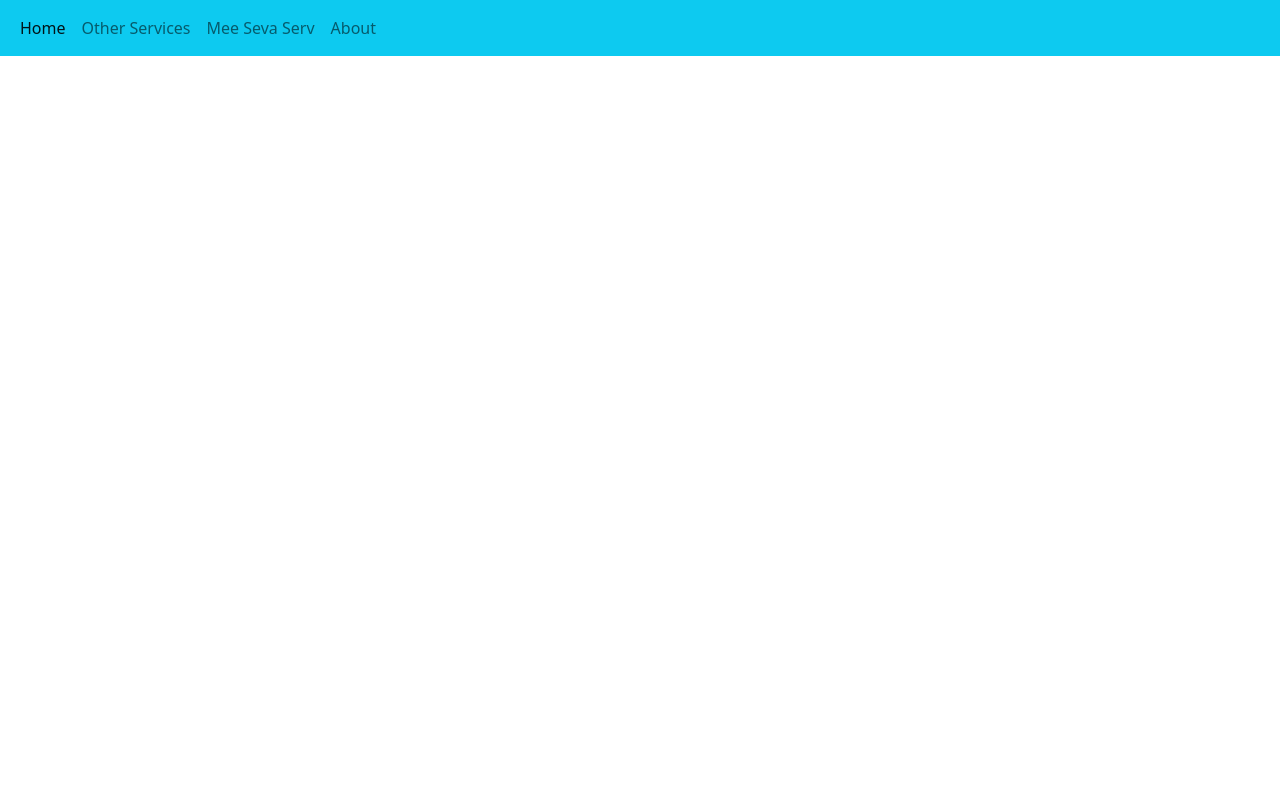
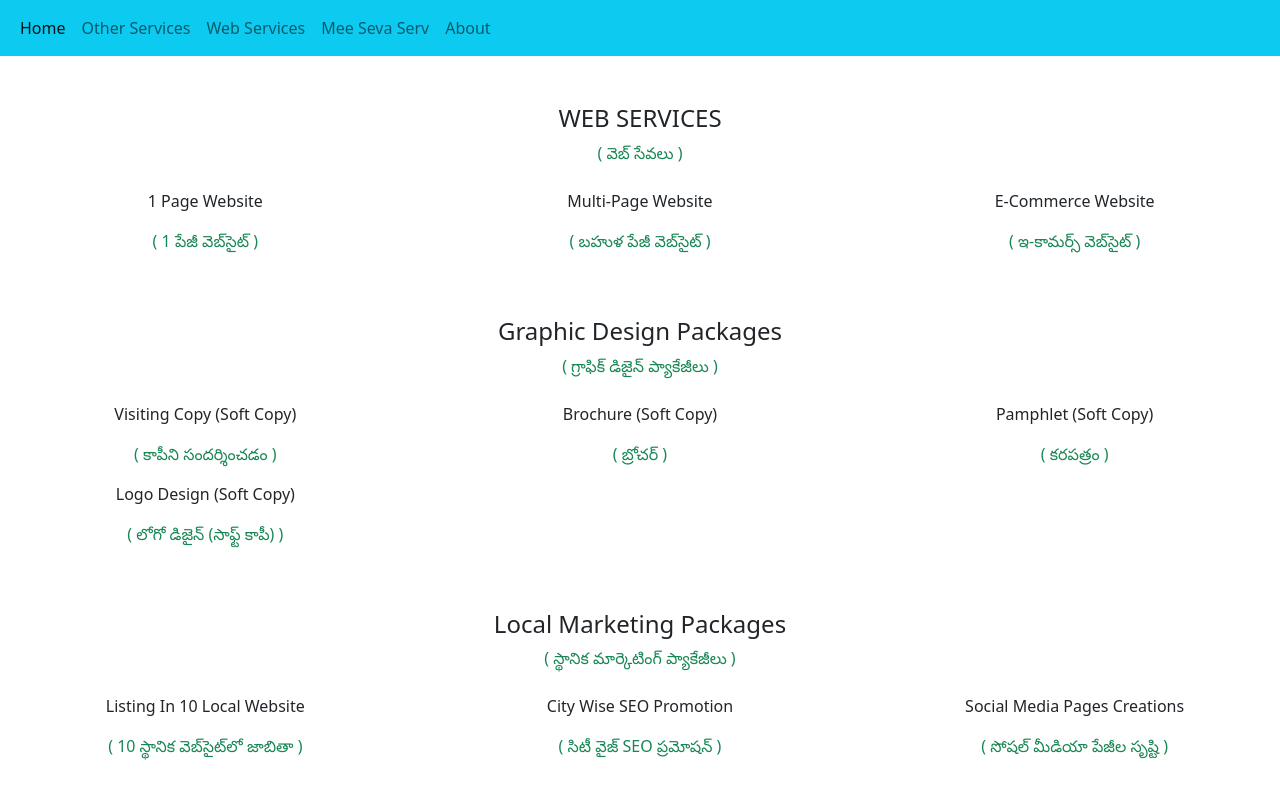
Before and after one commit to Vardhan-goud/GSTSuvidhaKendra, an Angular app: page /webServices in a window 1280 px wide. Before the commit this address led to /. Built offline with nearby package versions, Linux system fonts and the light colour scheme.

Commit message:
feat:added web services

```diff
--- a/src/app/app-routing.module.ts
+++ b/src/app/app-routing.module.ts
@@ -1,7 +1,10 @@
 import { NgModule } from '@angular/core';
 import { RouterModule, Routes } from '@angular/router';
+import { WebservicesComponent } from './webservices/webservices.component';
 
-const routes: Routes = [];
+const routes: Routes = [
+  {path:"webServices",component:WebservicesComponent}
+];
 
 @NgModule({
   imports: [RouterModule.forRoot(routes)],
--- a/src/app/app.component.html
+++ b/src/app/app.component.html
@@ -1 +1,2 @@
 <app-navigation></app-navigation>
+<router-outlet></router-outlet>
--- a/src/app/app.module.ts
+++ b/src/app/app.module.ts
@@ -4,11 +4,15 @@ import { BrowserModule } from '@angular/platform-browser';
 import { AppRoutingModule } from './app-routing.module';
 import { AppComponent } from './app.component';
 import { NavigationComponent } from './navigation/navigation.component';
+import { WebservicesComponent } from './webservices/webservices.component';
+
 
 @NgModule({
   declarations: [
     AppComponent,
-    NavigationComponent
+    NavigationComponent,
+    WebservicesComponent,
+
   ],
   imports: [
     BrowserModule,
--- a/src/app/navigation/navigation.component.html
+++ b/src/app/navigation/navigation.component.html
@@ -12,6 +12,9 @@
             <a class="nav-link" href="#">Other Services</a>
           </li>
           <li class="nav-item">
+            <a class="nav-link" routerLink="webServices">Web Services</a>
+          </li>
+          <li class="nav-item">
             <a class="nav-link" href="#">Mee Seva Serv </a>
           </li>
           <li class="nav-item">
--- /dev/null
+++ b/src/app/webservices/webservices.component.html
@@ -0,0 +1,56 @@
+<p class="text-center mt-5 h4">WEB SERVICES</p>
+<p class="text-center text-success">( వెబ్ సేవలు )</p>
+<div class="row mt-4">
+  <div class="col-sm-4 text-center">
+    <p>1 Page Website</p>
+    <p class="text-success">( 1 పేజీ వెబ్‌సైట్ )</p>
+  </div>
+  <div class="col-sm-4 text-center">
+    <p>Multi-Page Website</p>
+    <p class="text-success">( బహుళ పేజీ వెబ్‌సైట్ )</p>
+  </div>
+  <div class="col-sm-4 text-center">
+    <p>E-Commerce Website</p>
+    <p class="text-success">( ఇ-కామర్స్ వెబ్‌సైట్ )</p>
+  </div>
+</div>
+
+<p class="text-center mt-5 h4">Graphic Design Packages</p>
+<p class="text-center text-success">( గ్రాఫిక్ డిజైన్ ప్యాకేజీలు )</p>
+<div class="row mt-4">
+  <div class="col-sm-4 text-center">
+    <p>Visiting Copy (Soft Copy)</p>
+    <p class="text-success">( కాపీని సందర్శించడం )</p>
+  </div>
+  <div class="col-sm-4 text-center">
+    <p>Brochure (Soft Copy)</p>
+    <p class="text-success">( బ్రోచర్ )</p>
+  </div>
+  <div class="col-sm-4 text-center">
+    <p>Pamphlet (Soft Copy)</p>
+    <p class="text-success">( కరపత్రం )</p>
+  </div>
+</div>
+<div class="row">
+  <div class="col-sm-4 text-center">
+    <p>Logo Design (Soft Copy)</p>
+    <p class="text-success">( లోగో డిజైన్ (సాఫ్ట్ కాపీ) )</p>
+  </div>
+</div>
+
+<p class="text-center mt-5 h4">Local Marketing Packages</p>
+<p class="text-center text-success">( స్థానిక మార్కెటింగ్ ప్యాకేజీలు )</p>
+<div class="row mt-4">
+  <div class="col-sm-4 text-center">
+    <p>Listing In 10 Local Website</p>
+    <p class="text-success">( 10 స్థానిక వెబ్‌సైట్‌లో జాబితా )</p>
+  </div>
+  <div class="col-sm-4 text-center">
+    <p>City Wise SEO Promotion</p>
+    <p class="text-success">( సిటీ వైజ్ SEO ప్రమోషన్ )</p>
+  </div>
+  <div class="col-sm-4 text-center">
+    <p>Social Media Pages Creations</p>
+    <p class="text-success">( సోషల్ మీడియా పేజీల సృష్టి )</p>
+  </div>
+</div>
--- /dev/null
+++ b/src/app/webservices/webservices.component.ts
@@ -0,0 +1,15 @@
+import { Component, OnInit } from '@angular/core';
+
+@Component({
+  selector: 'app-webservices',
+  templateUrl: './webservices.component.html',
+  styleUrls: ['./webservices.component.css']
+})
+export class WebservicesComponent implements OnInit {
+
+  constructor() { }
+
+  ngOnInit(): void {
+  }
+
+}
```
Also changed, not shown: src/app/webservices/webservices.component.css (added), 1 other file (tests, documents, lock files or other folders).
